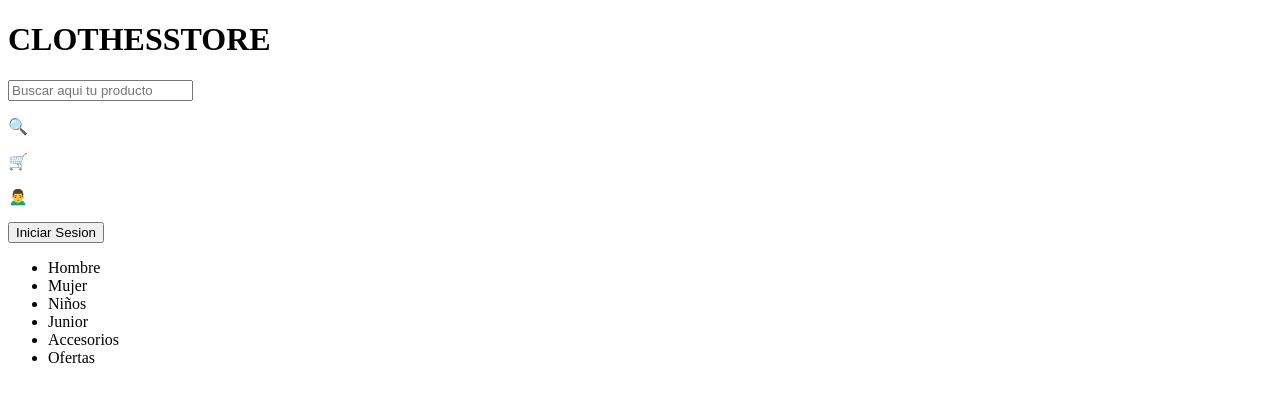
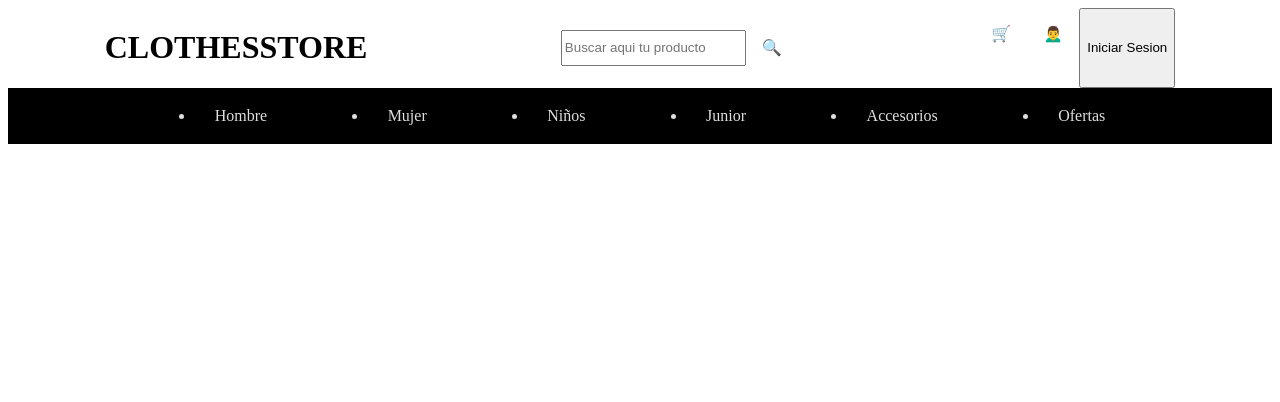
Before and after one commit to imsebarz/clothesstore, a React app: page / in a window 1280 px wide. Shown: the top 402 px of the page. Built offline with nearby package versions, Linux system fonts and the light colour scheme.

Commit message:
Added global and header basic styles

```diff
--- a/src/App.jsx
+++ b/src/App.jsx
@@ -1,5 +1,5 @@
 import React from "react";
-import { BrowserRouter as Router, Switch, Route, Link } from "react-router-dom";
+import { BrowserRouter as Router, Switch, Route } from "react-router-dom";
 import Header from "./Components/Header";
 import Home from "./Components/Home";
 import SearchResults from "./Components/SearchResults";
--- a/src/Components/Header.jsx
+++ b/src/Components/Header.jsx
@@ -1,4 +1,5 @@
 import React from "react";
+import "../assets/styles/components/header.scss";
 
 const Header = () => {
   return (
--- /dev/null
+++ b/src/assets/styles/colors.scss
@@ -0,0 +1,5 @@
+$purple: #5b17aa;
+$dark: #6b6b6b;
+$gray: #dedede;
+$black: #000000;
+$white: #ffffff;
--- /dev/null
+++ b/src/assets/styles/components/header.scss
@@ -0,0 +1,45 @@
+@use '../colors.scss' as colors;
+
+.header-container {
+  display: flex;
+  flex-direction: column;
+}
+
+.header,
+.navbar {
+  display: flex;
+  place-content: space-around;
+}
+
+.header {
+  .searchbar {
+    display: flex;
+    align-items: center;
+    gap: 1rem;
+    input {
+      height: 30px;
+      margin: auto;
+    }
+  }
+  .buttons {
+    display: flex;
+    justify-content: space-around;
+    p {
+      padding: 0 1em;
+    }
+  }
+}
+
+.navbar {
+  background-color: colors.$black;
+  color: colors.$gray;
+  ul {
+    display: flex;
+    width: 80%;
+    margin: 0 auto;
+    justify-content: space-around;
+    li {
+      padding: 1.2rem;
+    }
+  }
+}
--- /dev/null
+++ b/src/assets/styles/global.scss
@@ -0,0 +1,10 @@
+html {
+  font-size: 62.5%;
+}
+
+* {
+  padding: 0;
+  margin: 0;
+  box-sizing: border-box;
+  overflow-x: hidden;
+}
```
